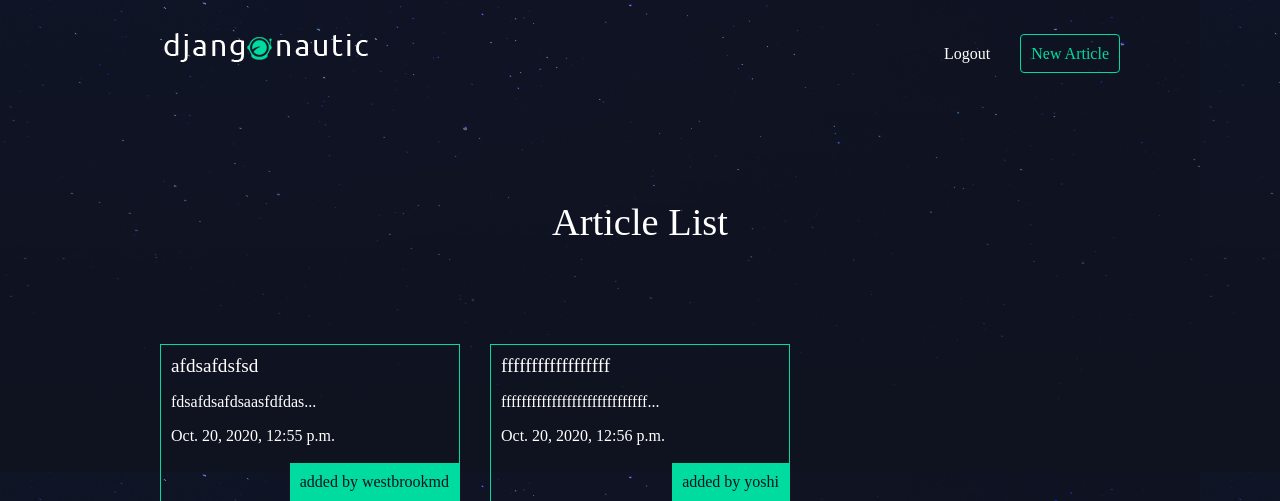
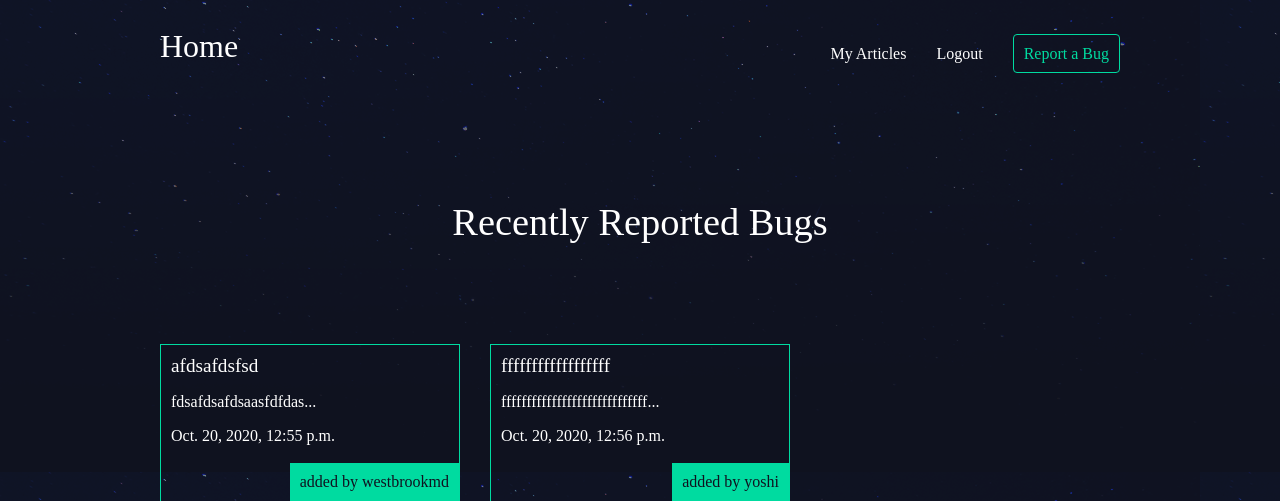
Before and after one commit to westbrookmd/BugTracker, a Django app: page / in a window 1280 px wide. Shown: the top 501 px of the page. Run offline with Django 3.2, Linux system fonts and the light colour scheme; a user stored in the database is signed in; data comes from the database, SQL or seed files in the repository; both versions use the stored data as it was after the commit.

```diff
--- a/accounts/urls.py
+++ b/accounts/urls.py
@@ -8,5 +8,6 @@ app_name = 'accounts'
 urlpatterns = [
     path('signup/', views.signup_view, name="signup"),
     path('login/', views.login_view, name="login"),
-    path('logout/', views.logout_view, name="logout")
+    path('logout/', views.logout_view, name="logout"),
+    path('myarticles/', views.myarticles_view, name="myarticles")
 ]
--- a/articles/templates/articles/article_create.html
+++ b/articles/templates/articles/article_create.html
@@ -2,11 +2,11 @@
 
 {% block content %}
 <div class="create-article">
-  <h2>Create a New Article</h2>
+  <h2>Report a Bug</h2>
   <form class="site-form" action="{% url 'articles:create' %}" method="post" enctype="multipart/form-data">
     {% csrf_token %}
     {{ form }}
-    <input type="submit" value="Create">
+    <input type="submit" value="Report">
   </form>
 </div>
 <script src="/static/slugify.js">
--- a/articles/templates/articles/article_list.html
+++ b/articles/templates/articles/article_list.html
@@ -1,7 +1,7 @@
 {% extends 'base_layout.html'%}
 
 {% block content %}
-    <h1>Article List</h1>
+    <h1>Recently Reported Bugs</h1>
     <div class="articles">
       {%for article in articles %}
           <div class="article">
--- a/articles/urls.py
+++ b/articles/urls.py
@@ -6,6 +6,6 @@ app_name = 'articles'
 
 urlpatterns = [
     path('', views.article_list, name="list"),
-    re_path('create/', views.article_create, name="create"),
+    re_path('report/', views.article_create, name="create"),
     re_path('(?P<slug>[\w-]+)/$', views.article_detail, name="detail"),
 ]
--- a/articles/views.py
+++ b/articles/views.py
@@ -4,13 +4,12 @@ from django.http import HttpResponse
 from django.contrib.auth.decorators import login_required
 from . import forms
 
-# Create your views here.
+
 def article_list(request):
     articles = Article.objects.all().order_by('date')
     return render(request, 'articles/article_list.html', {'articles': articles})
 
 def article_detail(request, slug):
-    #return HttpResponse(slug)
     article = Article.objects.get(slug=slug)
     return render(request, 'articles/article_detail.html', {'article': article })
 
--- a/templates/base_layout.html
+++ b/templates/base_layout.html
@@ -9,17 +9,24 @@
   </head>
   <body>
     <header class="wrapper">
-      <h1><a href="{% url 'home'%}"><img src="{% static 'logo.png'%}"/></a></h1>
+      <h1><a href="{% url 'home'%}"> Home
+        <!--Commenting out the logo for now! -->
+        <!--<img src="{% static 'logo.png'%}"/> -->
+      </a>
+    </h1>
       <nav>
         <ul>
           {% if user.is_authenticated %}
+          <li>
+            <a href="{% url 'accounts:myarticles' %}">My Articles</a>
+          </li>
           <li>
             <form class="logout-link" action="{% url 'accounts:logout' %}" method="post">
               {% csrf_token %}
               <button type="submit">Logout</button>
             </form>
           </li>
-          <li><a href="{% url 'articles:create'%}" class ="highlight">New Article</a></li>
+          <li><a href="{% url 'articles:create'%}" class ="highlight">Report a Bug</a></li>
           {% else %}
             <li> <a href="{% url 'accounts:login' %}">Login</a> </li>
             <li> <a href="{% url 'accounts:signup' %}">Signup</a> </li>
```
Also changed, not shown: accounts/templates/accounts/myarticles.html (added, +15 -0 lines), accounts/views.py (+19 -0 lines), articles/migrations/0002_article_thumb.py (deleted), articles/migrations/0002_auto_20201019_2046.py, articles/migrations/0003_auto_20201018_1703.py (deleted), db.sqlite3. Lines whose indentation alone changed are shown as unchanged.
